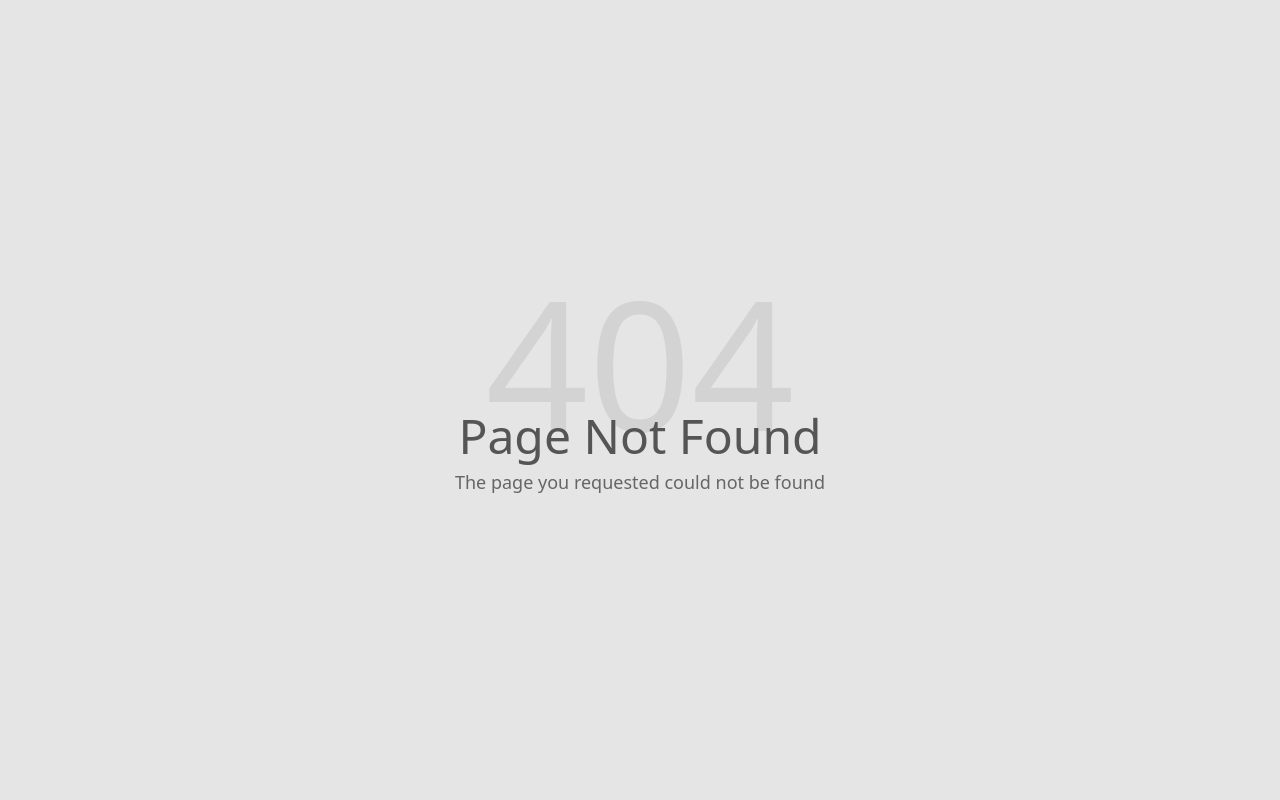
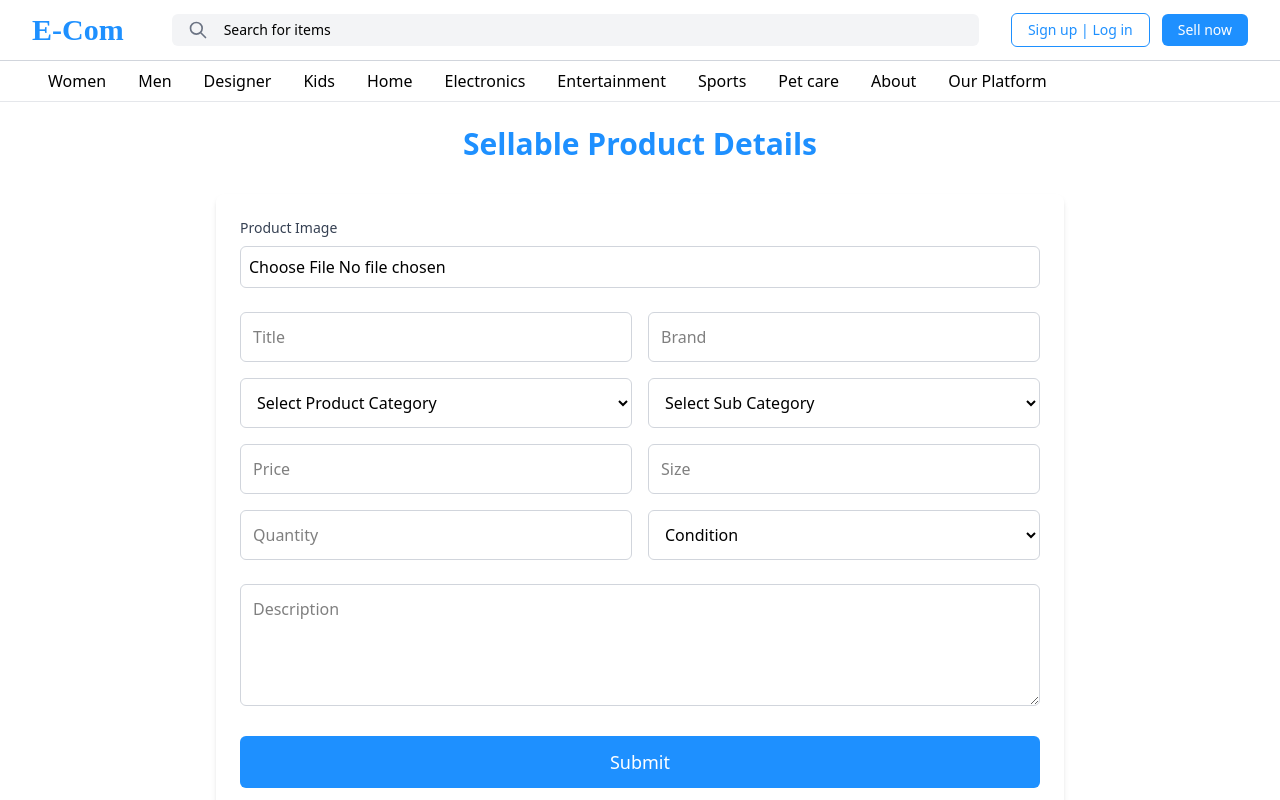
Before and after one commit to codearson/e_com_fe_web, a React (Vite) app: page /sell in a window 1280 px wide. Before the commit this address had no page. Shown: the top 800 px of the page. Built offline with nearby package versions, Linux system fonts and the light colour scheme.

Commit message:
feat : Create SellProductDetailsForm

```diff
--- a/package.json
+++ b/package.json
@@ -17,7 +17,7 @@
     "lucide-react": "^0.510.0",
     "react": "^19.1.0",
     "react-dom": "^19.1.0",
-    "react-router-dom": "^7.6.0",
+    "react-router-dom": "^7.6.1",
     "sass": "^1.88.0",
     "tailwind-merge": "^3.3.0"
   },
--- a/src/App.jsx
+++ b/src/App.jsx
@@ -1,6 +1,7 @@
 import { BrowserRouter, Routes, Route } from "react-router-dom"
 import { Home } from "./pages/Home"
 import { NotFound } from "./pages/NotFound"
+import SellProduct from "./pages/SellProduct"
 
 
 function App() {
@@ -11,6 +12,7 @@ function App() {
         <Routes>
           <Route index element={<Home />} />
           <Route path="*" element={<NotFound />} />
+          <Route path="/sell" element={<SellProduct />} />
         </Routes>
       </BrowserRouter>
     </>
--- a/src/components/Navbar.jsx
+++ b/src/components/Navbar.jsx
@@ -1,7 +1,9 @@
 import React, { useState } from "react";
+import { useNavigate } from "react-router-dom";
 
 export const Navbar = () => {
   const [menuOpen, setMenuOpen] = useState(false);
+   const navigate = useNavigate();
 
   const categories = [
     { name: 'Women', icon: <svg className="w-5 h-5 inline mr-2 text-[#1E90FF]" fill="none" stroke="currentColor" strokeWidth="2" viewBox="0 0 24 24"><path d="M12 14v7m0-7c-2.5 0-4-2-4-4a4 4 0 1 1 8 0c0 2-1.5 4-4 4z" /></svg> },
@@ -56,7 +58,13 @@ export const Navbar = () => {
         {/* Right Side Buttons (hidden on mobile) */}
         <div className="hidden lg:flex items-center space-x-3">
           <button className="px-4 py-1.5 border border-[#1E90FF] text-[#1E90FF] rounded-md font-medium bg-white hover:bg-[#e6f3ff] transition-all text-sm" style={{fontWeight: 500}}>Sign up | Log in</button>
-          <button className="px-4 py-1.5 bg-[#1E90FF] text-white rounded-md font-medium hover:bg-[#1876cc] transition-all text-sm" style={{fontWeight: 500}}>Sell now</button>
+          <button
+            onClick={() => navigate('/sell')}
+            className="px-4 py-1.5 bg-[#1E90FF] text-white rounded-md font-medium hover:bg-[#1876cc] transition-all text-sm"
+            style={{fontWeight: 500}}
+          >
+            Sell now
+          </button>
         </div>
 
         {/* Mobile Menu Button */}
@@ -100,7 +108,15 @@ export const Navbar = () => {
             </div>
 
             <div className="p-4 flex flex-col gap-3">
-              <button className="w-full py-2.5 bg-[#1E90FF] text-white rounded-md font-medium hover:bg-[#1876cc] transition-colors">Sell now</button>
+              <button
+                onClick={() => {
+                  navigate('/sell');
+                  setMenuOpen(false);
+                }}
+                className="w-full py-2.5 bg-[#1E90FF] text-white rounded-md font-medium hover:bg-[#1876cc] transition-colors"
+              >
+                Sell now
+              </button>
               <button className="w-full py-2.5 border border-[#1E90FF] text-[#1E90FF] rounded-md font-medium hover:bg-[#e6f3ff] transition-colors">Sign up | Log in</button>
               <a href="#" className="block text-center text-[#1E90FF] text-sm mt-2 hover:underline">Your Guide to E-Com</a>
             </div>
--- /dev/null
+++ b/src/pages/SellProduct.jsx
@@ -0,0 +1,103 @@
+import { Navbar } from "../components/Navbar";
+import { Footer } from "../components/Footer";
+import React, { useState } from 'react';
+
+
+const SellProduct = () => {
+const [imagePreview, setImagePreview] = useState(null);
+const handleImageChange = (e) => {
+    const file = e.target.files[0];
+    if (file) {
+      setImagePreview(URL.createObjectURL(file));
+    }
+  };
+  return (
+    <div className="min-h-screen bg-white">
+         <Navbar />
+      <div className="max-w-4xl mx-auto p-6">
+      <h1 className="text-3xl font-bold mb-8 text-[#1E90FF] text-center">Sellable Product Details</h1>
+
+      <form className="space-y-6 bg-white p-6 rounded-lg shadow-md">
+        <div>
+        <label className="block text-sm font-medium text-gray-700 mb-2">Product Image</label>
+        <input
+            type="file"
+            accept="image/*"
+            onChange={handleImageChange}
+            className="block w-full p-2 border border-gray-300 rounded-md"
+        />
+
+        {imagePreview && (
+            <div className="relative mt-4">
+            <button
+                type="button"
+                onClick={() => setImagePreview(null)}
+                className="absolute top-2 right-2 bg-white text-gray-600 border border-gray-300 rounded-full w-6 h-6 flex items-center justify-center shadow hover:text-red-500"
+                title="Remove Image"
+            >
+                ✕
+            </button>
+            <img
+                src={imagePreview}
+                alt="Preview"
+                className="w-full max-h-80 object-contain rounded-md border"
+            />
+            </div>
+        )}
+        </div>
+
+
+        <div className="grid grid-cols-1 md:grid-cols-2 gap-4">
+          <input type="text" placeholder="Title" className="p-3 border border-gray-300 rounded-md" />
+          <input type="text" placeholder="Brand" className="p-3 border border-gray-300 rounded-md" />
+          <select className="p-3 border border-gray-300 rounded-md">
+              <option disabled selected>Select Product Category</option>
+              <option>Clothing</option>
+              <option>Electronics</option>
+              <option>Home</option>
+              <option>Sports</option>
+              <option>Beauty</option>
+              <option>Books</option>
+              <option>Other</option>
+            </select>
+
+            <select className="p-3 border border-gray-300 rounded-md">
+              <option disabled selected>Select Sub Category</option>
+              <option>T-Shirts</option>
+              <option>Laptops</option>
+              <option>Furniture</option>
+              <option>Fitness Equipment</option>
+              <option>Makeup</option>
+              <option>Fiction</option>
+              <option>Other</option>
+            </select>
+          <input type="number" placeholder="Price" className="p-3 border border-gray-300 rounded-md" />
+          <input type="text" placeholder="Size" className="p-3 border border-gray-300 rounded-md" />
+          <input type="number" placeholder="Quantity" className="p-3 border border-gray-300 rounded-md" />
+          <select className="p-3 border border-gray-300 rounded-md">
+            <option disabled selected>Condition</option>
+            <option>New</option>
+            <option>Used</option>
+          </select>
+        </div>
+
+        <textarea
+          placeholder="Description"
+          rows="4"
+          className="w-full p-3 border border-gray-300 rounded-md"
+        />
+
+        <button
+          type="submit"
+          className="w-full bg-[#1E90FF] text-white py-3 rounded-md text-lg font-medium hover:bg-[#1876cc] transition-colors"
+        >
+          Submit
+        </button>
+      </form>
+    </div>
+       <Footer />
+    </div>
+  );
+};
+
+export default SellProduct;
```
Also changed, not shown: 1 other file (tests, documents, lock files or other folders).
